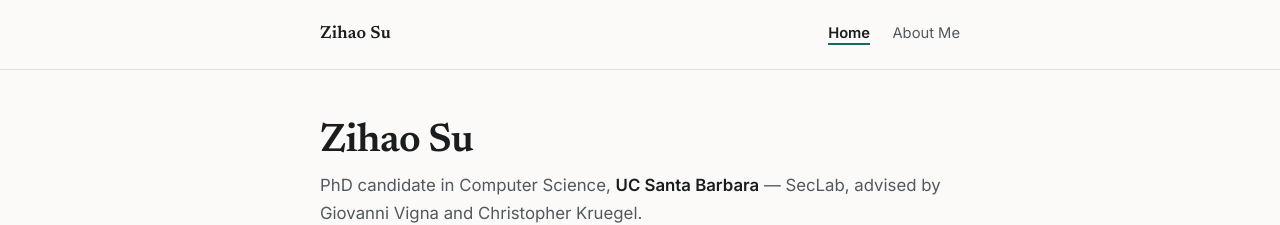
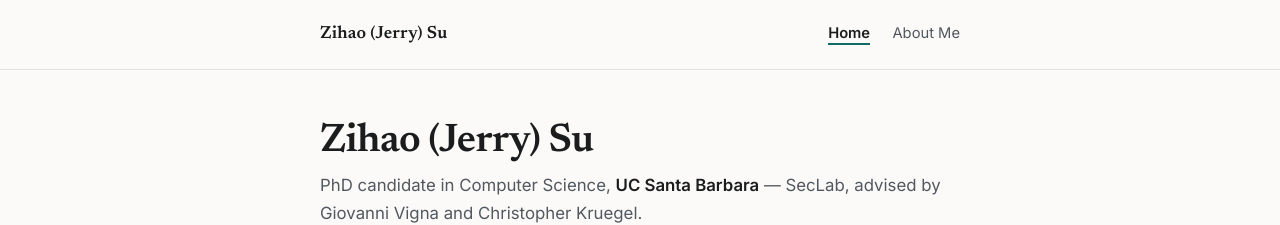
Before and after one commit to JerrySu11/JerrySu11.github.io, a plain HTML site: page index.html in a window 1280 px wide. Shown: the top 225 px of the page. Drawn offline with Linux system fonts and the light colour scheme.

Commit message:
Use Zihao (Jerry) Su as the website display name

```diff
--- a/index.html
+++ b/index.html
@@ -3,14 +3,14 @@
 <head>
 <meta charset="utf-8">
 <meta name="viewport" content="width=device-width, initial-scale=1">
-<title>Zihao Su — Security &amp; Privacy Researcher</title>
-<meta name="description" content="Zihao Su studies security, privacy, and user safety in emerging interactive systems, with a current focus on social virtual reality, at UC Santa Barbara.">
+<title>Zihao (Jerry) Su — Security &amp; Privacy Researcher</title>
+<meta name="description" content="Zihao (Jerry) Su studies security, privacy, and user safety in emerging interactive systems, with a current focus on social virtual reality, at UC Santa Barbara.">
 <link rel="icon" href="assets/img/favicon.svg" type="image/svg+xml">
 <link rel="preconnect" href="https://fonts.googleapis.com">
 <link rel="preconnect" href="https://fonts.gstatic.com" crossorigin>
 <link href="https://fonts.googleapis.com/css2?family=Inter:wght@400;500;600&family=Newsreader:opsz,wght@6..72,500;6..72,600&display=swap" rel="stylesheet">
 <link rel="stylesheet" href="assets/css/style.css">
-<meta property="og:title" content="Zihao Su — Security &amp; Privacy Researcher">
+<meta property="og:title" content="Zihao (Jerry) Su — Security &amp; Privacy Researcher">
 <meta property="og:description" content="PhD candidate at UC Santa Barbara studying security, privacy, and user safety in emerging interactive systems, with a current focus on social virtual reality.">
 <meta property="og:type" content="profile">
 </head>
@@ -18,7 +18,7 @@
 
 <header class="site-head">
   <div class="wrap">
-    <a class="brand" href="index.html">Zihao Su</a>
+    <a class="brand" href="index.html">Zihao (Jerry) Su</a>
     <nav class="nav">
       <a href="index.html" aria-current="page">Home</a>
       <a href="about.html">About Me</a>
@@ -29,7 +29,7 @@
 <main class="wrap">
 
   <section class="hero">
-    <h1>Zihao Su</h1>
+    <h1>Zihao (Jerry) Su</h1>
     <p class="role">
       PhD candidate in Computer Science, <em>UC Santa Barbara</em> — SecLab,
       advised by Giovanni Vigna and Christopher Kruegel.
@@ -129,7 +129,7 @@
 
 <footer class="site-foot">
   <div class="wrap">
-    <span>Zihao Su · Santa Barbara, CA</span>
+    <span>Zihao (Jerry) Su · Santa Barbara, CA</span>
     <span><a href="mailto:zihaosu@ucsb.edu">zihaosu@ucsb.edu</a></span>
   </div>
 </footer>
```
Also changed, not shown: about.html (+4 -4 lines).
